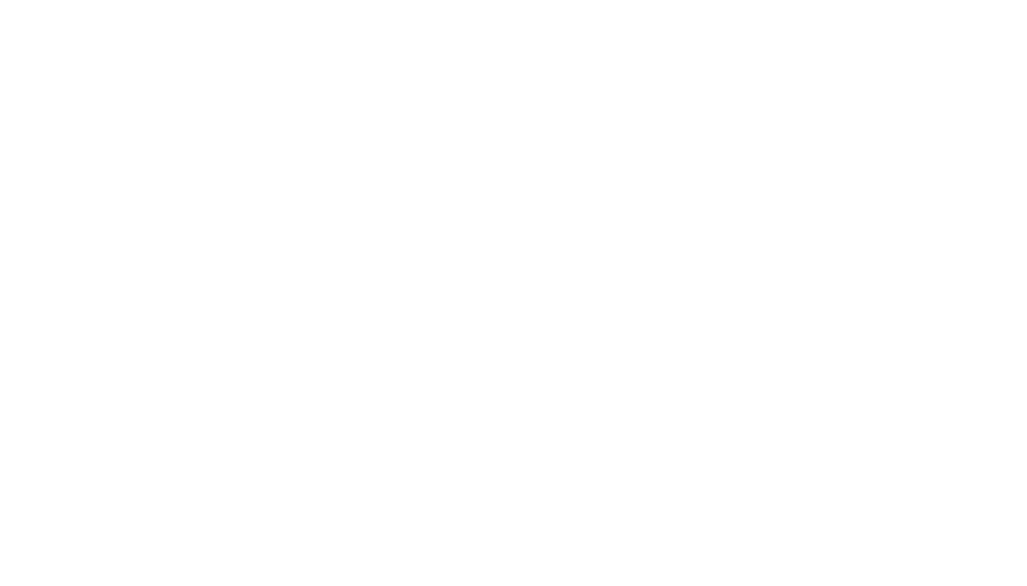
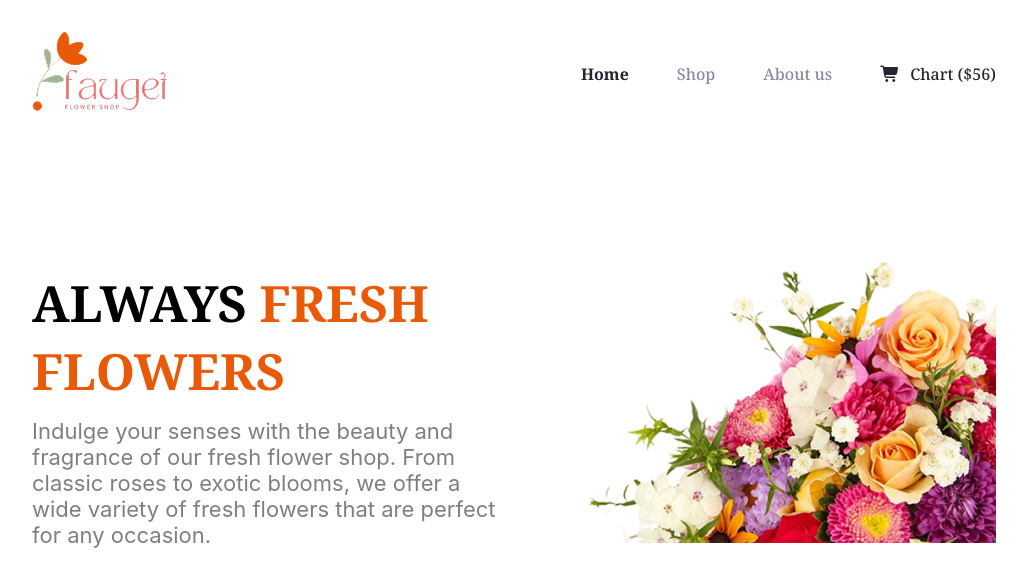
Before and after one commit to RuhulAminDev/B12A02-Responsive-Flowers, a plain HTML site: page index.html in a window 1280 px wide. Shown: the whole page, without its empty margins (126-1153 px from the left). Drawn offline with Linux system fonts and the light colour scheme.

Commit message:
second commit

```diff
--- a/index.html
+++ b/index.html
@@ -21,9 +21,29 @@
       referrerpolicy="no-referrer"
     />
 </head>
-<body>
+<body class="noto-serif">
     <header>
+        <!--Navationbar-->
+        <nav class="nav-container">
+            <figure class="nav-logo-box"><img class="nav-logo-img" src="assets/logo.png" alt="Logo img"></figure>
+            <ul class="nav-items">
+                <li class="home"><a href="">Home</a></li>
+                <li><a href=""><span class="nav-link">Shop</span></a></li>
+                <li><a href=""><span class="nav-link">About us</span></a></li>
+                <li class="chart"><a href=""><i class="fa-solid fa-cart-shopping icon"></i>Chart ($56)</a></li>
+            </ul>
+        </nav>
 
+         <!--Fresh Flower-->
+            <section class="hero-container">
+                <div class="left-text-flower">
+                <h1 class="frs-title noto-serif">ALWAYS <span class="fresh-title">FRESH <br> FLOWERS</span></h1>
+                <p class="fresh-description inter-font">Indulge your senses with the beauty and fragrance of our fresh flower shop. From classic roses to exotic blooms, we offer a wide variety of fresh flowers that are perfect for any occasion.</p>
+            </div>
+            <div class="right-text-flower">
+                <img class="fresh-flower" src="assets/hero-flower.png" alt="hero-section-img">
+                </div>
+            </section>
     </header>
     <main>
 
--- a/style/style.css
+++ b/style/style.css
@@ -13,3 +13,74 @@
     font-variation-settings:
     "wdth" 100;
 }
+/* navationbar */
+.nav-container{
+    max-width: 1140px;
+    display: flex;
+    justify-content: space-between;
+    align-items: center;
+    margin: 30px 150px 109px;
+}
+.nav-logo-box {
+    margin: 0;
+    padding: 0;
+}
+.nav-logo-img{
+    width: 100%;
+    height: 100%;
+    margin: 0;
+}
+.nav-items{
+    display: flex;
+    list-style: none;
+    gap: 48px;
+}
+nav li a{
+    text-decoration: none;
+    color: #252432;
+}
+.home{
+    font-weight: bold;
+}
+.chart{
+    font-weight: 500;
+}
+.nav-link{
+    color: #8987A1;
+    font-weight: 500;
+}
+.icon{
+    margin-right: 10px ;
+}
+
+/* alaways fresh flower */
+.hero-container{
+    max-width: 1140px;
+    display: flex;
+    align-items: end;
+    margin: 0 150px 226px;
+}
+.left-text-flower{
+    width: 50%;
+    flex: 1;
+}
+.right-text-flower{
+    flex: 1;
+}
+.fresh-title{
+    color: #E95A08;
+}
+.frs-title{
+    font-weight: bold;
+    margin-bottom: 13px;
+    /* font-size: 65px; */
+    font-size: 3.125rem;
+}
+.fresh-description{
+    font-size: 22px;
+    color: rgba(0, 0, 0, 0.5);
+    margin: 0;
+}
+.fresh-flower{
+    width: 100%;
+}
```
